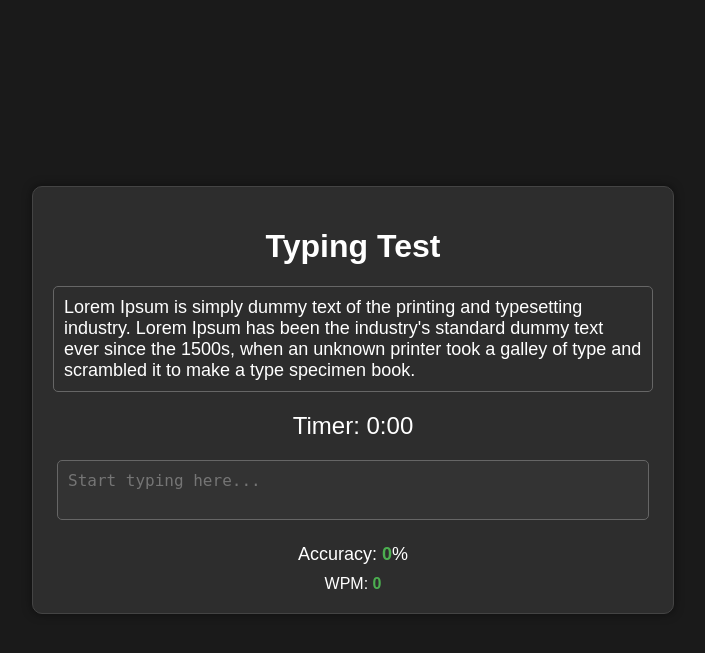
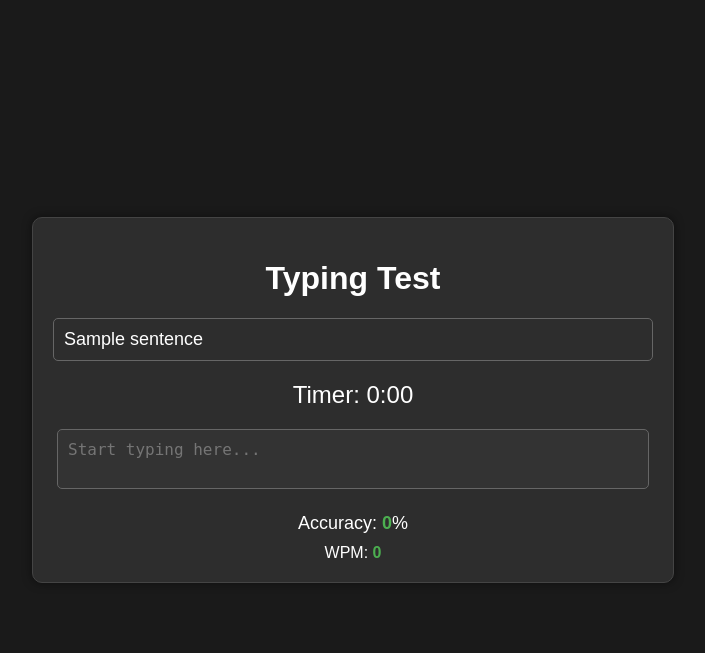
Before and after one commit to SamElfring/EOQ_Project_Typewriter, a Flask app: template templates/index.html in a window 1280 px wide. Shown: the top 653 px of the page, without its empty margins (287-992 px from the left). Run offline with Flask 3, Linux system fonts and the light colour scheme; the template is opened without the code that fills it: most values are stand-ins (such as "Sample title", 1, 10 or a date in 2020).

Commit message:
Added start sentence

```diff
--- a/app.py
+++ b/app.py
@@ -2,7 +2,6 @@ from flask import Flask, render_template
 from uuid import uuid4
 from models import db, Sentences, Leaderboard
 import postgresqlite
-import random
 
 app = Flask(__name__)
 
@@ -27,7 +26,7 @@ def populate_db():
 
 @app.route("/")
 def index():
-    return render_template("index.html")
+    return render_template("index.html", start_sentence=Sentences.get_random())
 
 @app.route("/new-sentence")
 def get_new_sentence():
--- a/templates/index.html
+++ b/templates/index.html
@@ -3,7 +3,7 @@
 {% block body %}
     <div class="typing-container">
         <h1>Typing Test</h1>
-        <p class="sentence-to-type">Lorem Ipsum is simply dummy text of the printing and typesetting industry. Lorem Ipsum has been the industry's standard dummy text ever since the 1500s, when an unknown printer took a galley of type and scrambled it to make a type specimen book.</p>
+        <p class="sentence-to-type">{{ start_sentence.sentence }}</p>
         <form id="typing-form">
           <div class="timer">Timer: 0:00</div>
           <textarea class="typing-area" placeholder="Start typing here..."></textarea>
```
